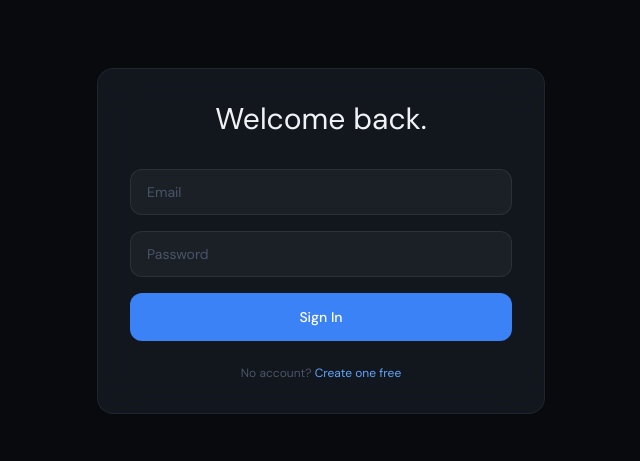
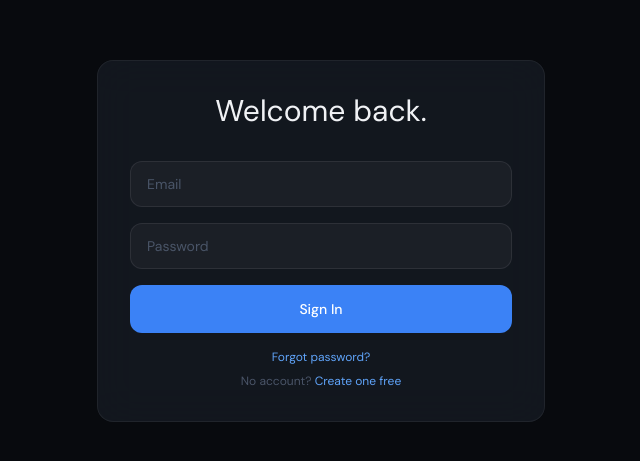
Before and after one commit to nillad70-oss/creatorflow-studio, a Next.js app: page /login in a window 1280 px wide. Shown: the part 159-620 px from the top of the page, without its empty margins (319-959 px from the left). Built offline with nearby package versions, Linux system fonts and the light colour scheme.

Commit message:
Add forgot password link to login page

```diff
--- a/pages/login.js
+++ b/pages/login.js
@@ -43,7 +43,10 @@ if (!data.session) { setError('No session returned. Data: ' + JSON.stringify(dat
             {loading ? 'Signing in...' : 'Sign In'}
           </button>
         </form>
-        <p className="text-center text-tertiary text-xs mt-6">No account? <Link href="/signup" className="text-electric-glow">Create one free</Link></p>
+        <p className="text-center text-tertiary text-xs mt-4">
+          <Link href="/auth/reset-password" className="text-electric-glow">Forgot password?</Link>
+        </p>
+        <p className="text-center text-tertiary text-xs mt-2">No account? <Link href="/signup" className="text-electric-glow">Create one free</Link></p>
       </div>
     </div>
   )
```
